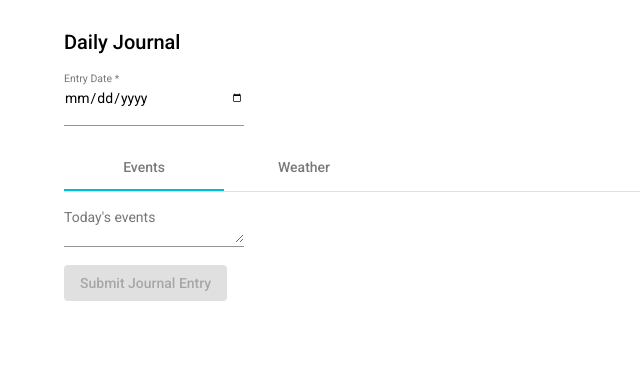
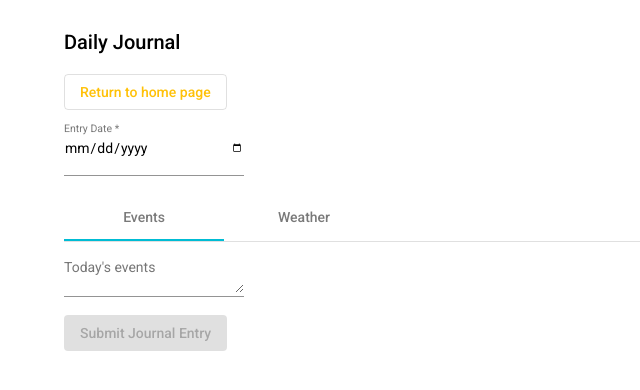
Before and after one commit to bdrencher/mockpollo, an Angular app: page /dailyQuestionnaire in a window 1280 px wide. Shown: the top 390 px of the page, without its empty margins (0-640 px from the left). Built offline with nearby package versions, Linux system fonts and the light colour scheme.

Commit message:
adding spacing to the return button on the questionnaire page

```diff
--- a/src/app/daily-questionnaire/daily-questionnaire.component.css
+++ b/src/app/daily-questionnaire/daily-questionnaire.component.css
@@ -0,0 +1,3 @@
+.bottomSpace {
+    margin-bottom: 1em;
+}
--- a/src/app/daily-questionnaire/daily-questionnaire.component.html
+++ b/src/app/daily-questionnaire/daily-questionnaire.component.html
@@ -1,6 +1,9 @@
 <div id="content">
     <div>
         <h2>Daily Journal</h2>
+    </div>
+    <div class="bottomSpace">
+        <button mat-stroked-button color="accent" [routerLink]="['/']">Return to home page</button>
     </div>
     <div>
         <mat-form-field>
```
